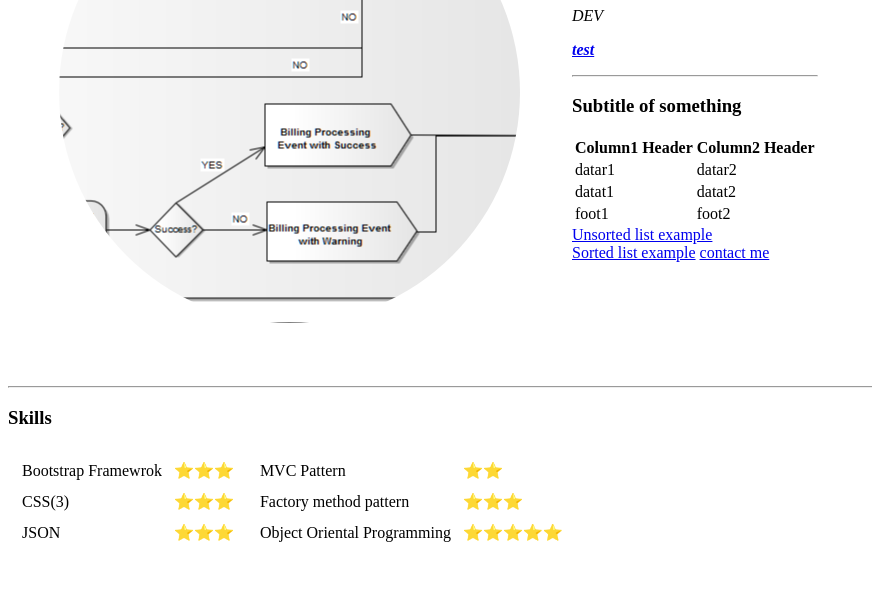
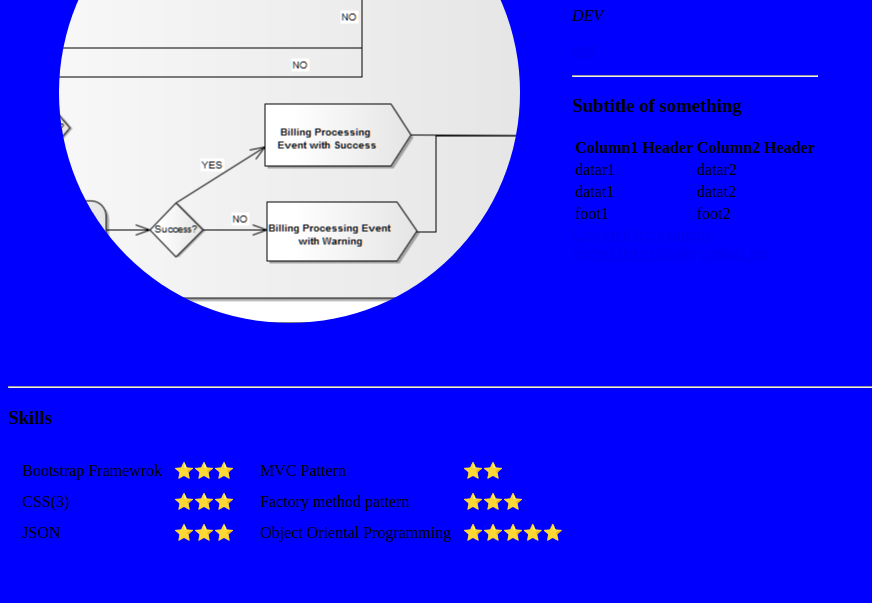
Before and after one commit to augur-test/test1, a plain HTML site: page index.html in a window 1280 px wide. Shown: the part 197-800 px from the top of the page, without its empty margins (0-872 px from the left). Drawn offline with Linux system fonts and the light colour scheme.

Commit message:
fixed typo in css attribute name

```diff
--- a/index.html
+++ b/index.html
@@ -6,7 +6,7 @@
   <title>Eugene test side</title>
 </head>
 
-<body style="backgroup-color: blue;">
+<body style="background-color: blue;">
   <!-- cellspacing becuase of some reason does not work with autocomplition in atom -->
   <table cellspacing=50>
     <tr>
```
